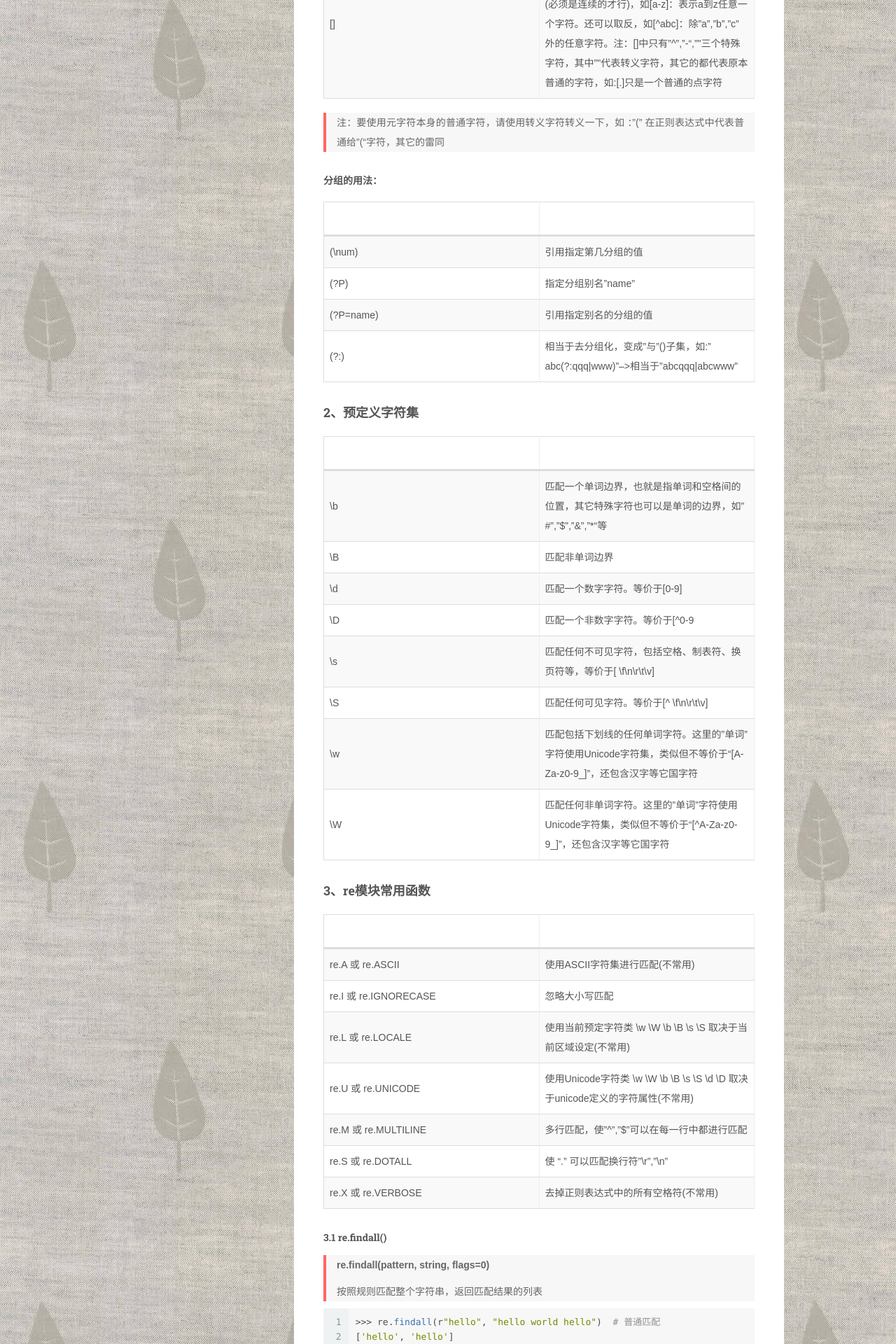
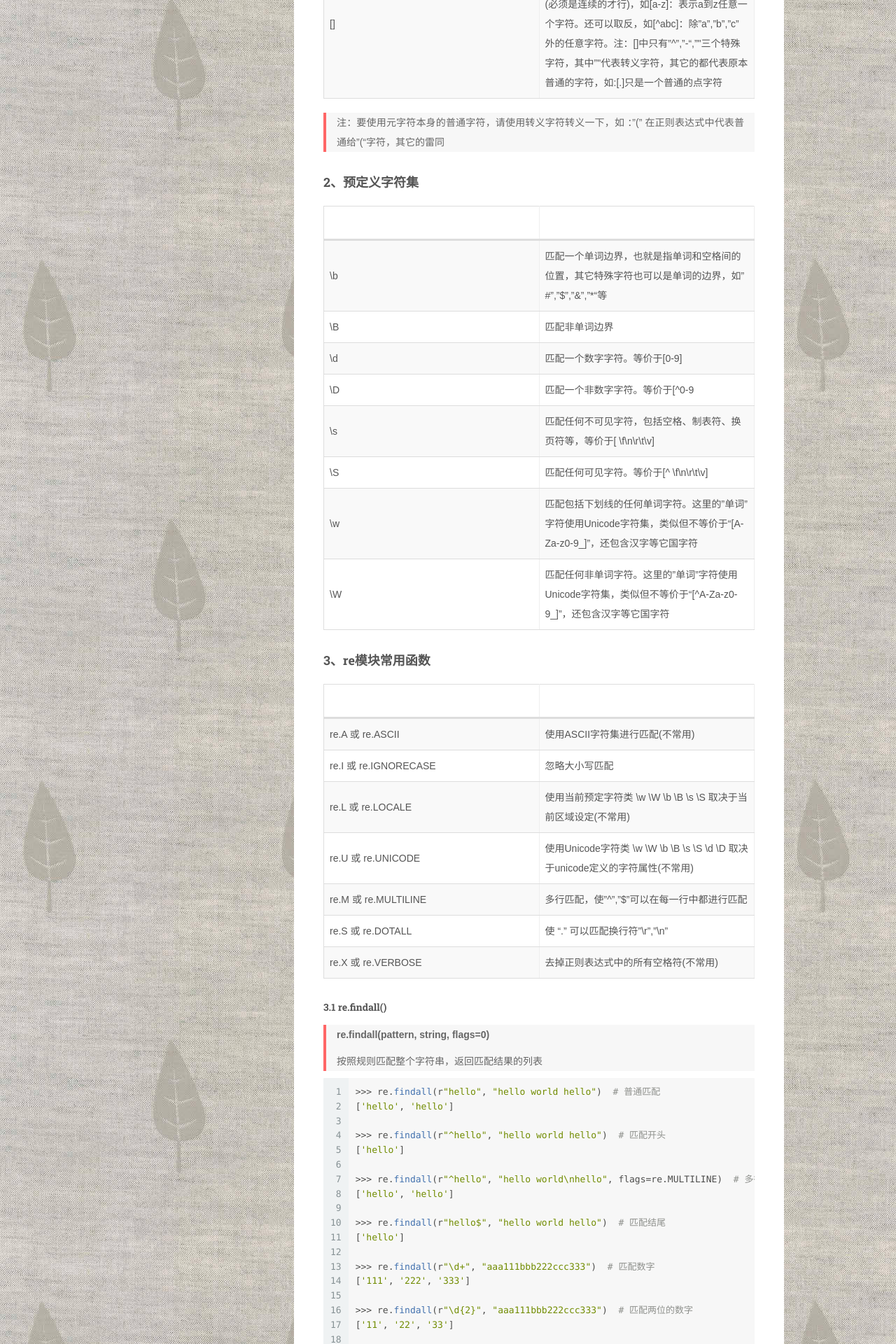
Before and after one commit to qq2689392709/ljs2017.github.io, a Jekyll site: the page built from _posts/2017-07-13-RE_正则匹配.md, in a window 1280 px wide. Shown: the part 1131-3051 px from the top of the page at 70% size. Built offline with Jekyll 4.4.1, drawn with Linux system fonts in a browser that asks for light colours; some web fonts are replaced.

Commit message:
Update the article

```diff
--- a/_posts/2017-07-13-RE_正则匹配.md
+++ b/_posts/2017-07-13-RE_正则匹配.md
@@ -32,17 +32,6 @@ tags:
 | []   | 字符集匹配[]中的人一个字符，之匹配一次，如[abc]：表示"a","b","c"三选一。也可以给定范围(必须是连续的才行)，如[a-z]：表示a到z任意一个字符。还可以取反，如[^abc]：除"a","b","c"外的任意字符。注：[]中只有"^","-","\"三个特殊字符，其中"\"代表转义字符，其它的都代表原本普通的字符，如:[.]只是一个普通的点字符 |
 
 > 注：要使用元字符本身的普通字符，请使用转义字符转义一下，如 ："\(" 在正则表达式中代表普通给"("字符，其它的雷同
-
-##### 分组的用法：
-
-|            |                                                              |
-| ---------- | ------------------------------------------------------------ |
-| (\num)     | 引用指定第几分组的值                                         |
-| (?P<name>) | 指定分组别名"name"                                           |
-| (?P=name)  | 引用指定别名的分组的值                                       |
-| (?:)       | 相当于去分组化，变成"与"()子集，如:"abc(?:qqq\|www)"-->相当于"abcqqq\|abcwww" |
-
-
 
 ### 2、预定义字符集
 
```
